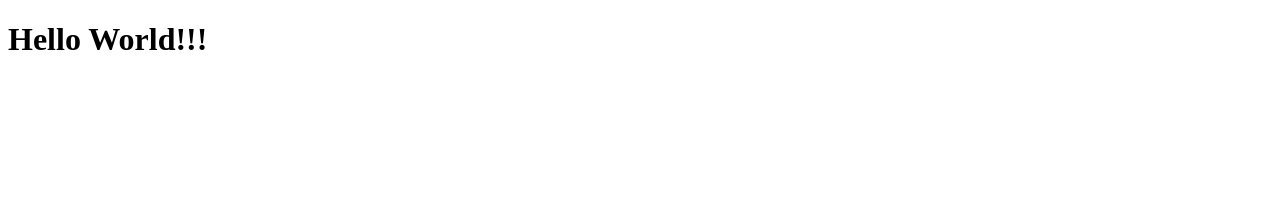
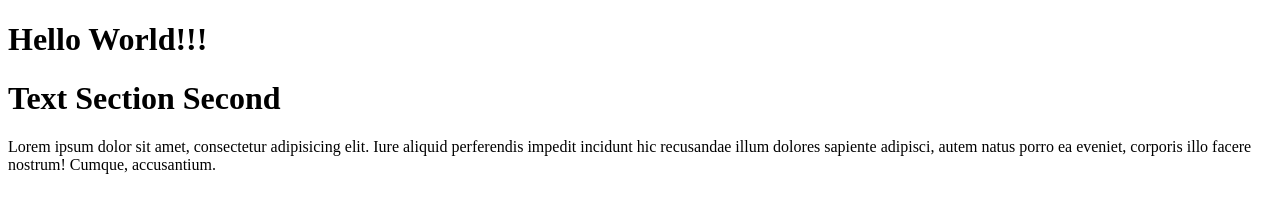
Before and after one commit to MeffMara/hello-world, a plain HTML site: page index.html in a window 1280 px wide. Drawn offline with Linux system fonts and the light colour scheme.

Commit message:
add wrapper

```diff
--- a/index.html
+++ b/index.html
@@ -8,5 +8,9 @@
 </head>
 <body>
     <h1>Hello World!!!</h1>
+    <h1>Text Section Second</h1>
+    <div class="wrapper">
+        Lorem ipsum dolor sit amet, consectetur adipisicing elit. Iure aliquid perferendis impedit incidunt hic recusandae illum dolores sapiente adipisci, autem natus porro ea eveniet, corporis illo facere nostrum! Cumque, accusantium.
+    </div>
 </body>
 </html>
```
